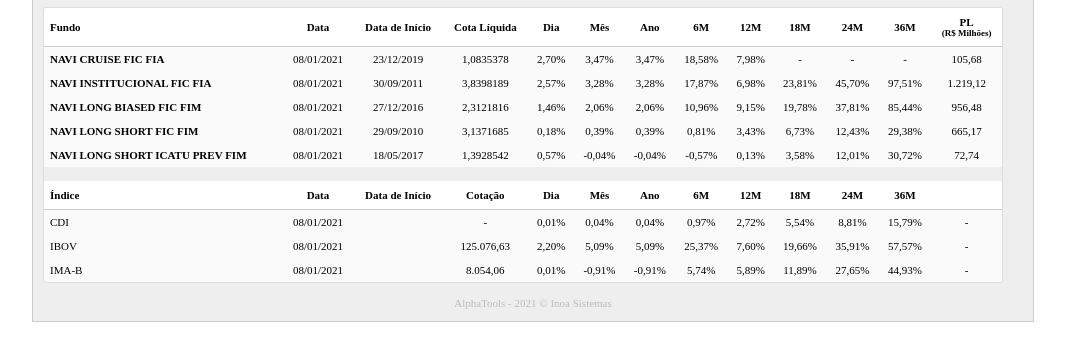
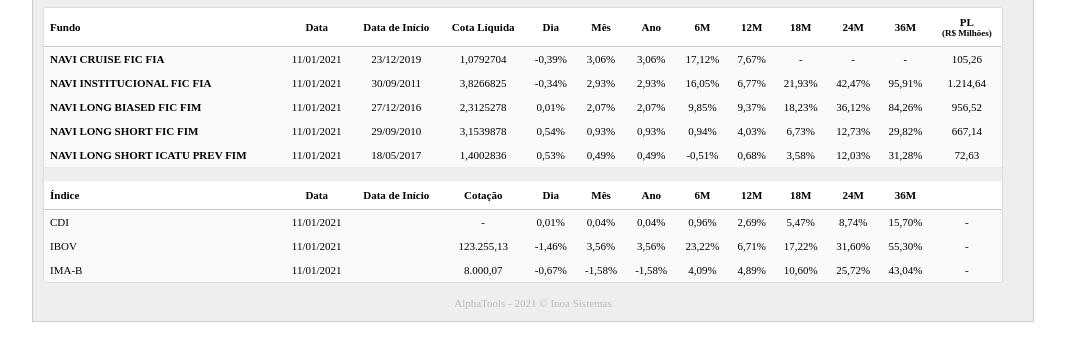
Before and after one commit to NaviCapital/navi.com.br, a plain HTML site: page views/cotas.htm in a window 1280 px wide. Shown: the part 54-414 px from the top of the page, without its empty margins (107-1172 px from the left). Drawn offline with Linux system fonts and the light colour scheme.

Commit message:
Cotas20210111

```diff
--- a/views/cotas.htm
+++ b/views/cotas.htm
@@ -71,28 +71,28 @@
 
 					<tr>
 						<td style="padding: 6px 6px; font-weight: bold;">NAVI CRUISE FIC FIA</td>
-						<td style="padding: 6px 6px; text-align: center;">08/01/2021</td>
+						<td style="padding: 6px 6px; text-align: center;">11/01/2021</td>
 						<td style="padding: 6px 6px; text-align: center;">23/12/2019</td>
 						<!-- <td style="padding: 6px 6px;">23/12/2019</td> -->
 
 
-						<td style="padding: 6px 6px; text-align: center; white-space: nowrap;">1,0835378</td>
+						<td style="padding: 6px 6px; text-align: center; white-space: nowrap;">1,0792704</td>
 
-						<td style="padding: 6px 6px; text-align: center; white-space: nowrap;" style="text-align: center; white-space: nowrap;">2,70%</td>
+						<td style="padding: 6px 6px; text-align: center; white-space: nowrap;" style="text-align: center; white-space: nowrap;">-0,39%</td>
 
-						<td style="padding: 6px 6px; text-align: center; white-space: nowrap;" style="text-align: center; white-space: nowrap;">3,47%</td>
+						<td style="padding: 6px 6px; text-align: center; white-space: nowrap;" style="text-align: center; white-space: nowrap;">3,06%</td>
 
 
-						<td style="padding: 6px 6px; text-align: center; white-space: nowrap;">3,47%</td>
+						<td style="padding: 6px 6px; text-align: center; white-space: nowrap;">3,06%</td>
 
 
 
-							<td style="padding: 6px 6px; text-align: center; white-space: nowrap;">18,58%</td>
+							<td style="padding: 6px 6px; text-align: center; white-space: nowrap;">17,12%</td>
 
 
 
 
-							<td style="padding: 6px 6px; text-align: center; white-space: nowrap;">7,98%</td>
+							<td style="padding: 6px 6px; text-align: center; white-space: nowrap;">7,67%</td>
 
 
 
@@ -110,130 +110,130 @@
 
 
 
-						<td style="padding: 6px 6px; text-align: center; white-space: nowrap;">105,68</td>
+						<td style="padding: 6px 6px; text-align: center; white-space: nowrap;">105,26</td>
 
 
-						<!--  <td style="padding: 6px 6px; text-align: center; white-space: nowrap;">3,50%</td> -->
+						<!--  <td style="padding: 6px 6px; text-align: center; white-space: nowrap;">3,49%</td> -->
 					</tr>
 
 					<tr>
 						<td style="padding: 6px 6px; font-weight: bold;">NAVI INSTITUCIONAL FIC FIA</td>
-						<td style="padding: 6px 6px; text-align: center;">08/01/2021</td>
+						<td style="padding: 6px 6px; text-align: center;">11/01/2021</td>
 						<td style="padding: 6px 6px; text-align: center;">30/09/2011</td>
 						<!-- <td style="padding: 6px 6px;">30/09/2011</td> -->
 
 
-						<td style="padding: 6px 6px; text-align: center; white-space: nowrap;">3,8398189</td>
+						<td style="padding: 6px 6px; text-align: center; white-space: nowrap;">3,8266825</td>
 
-						<td style="padding: 6px 6px; text-align: center; white-space: nowrap;" style="text-align: center; white-space: nowrap;">2,57%</td>
+						<td style="padding: 6px 6px; text-align: center; white-space: nowrap;" style="text-align: center; white-space: nowrap;">-0,34%</td>
 
-						<td style="padding: 6px 6px; text-align: center; white-space: nowrap;" style="text-align: center; white-space: nowrap;">3,28%</td>
+						<td style="padding: 6px 6px; text-align: center; white-space: nowrap;" style="text-align: center; white-space: nowrap;">2,93%</td>
 
 
-						<td style="padding: 6px 6px; text-align: center; white-space: nowrap;">3,28%</td>
+						<td style="padding: 6px 6px; text-align: center; white-space: nowrap;">2,93%</td>
 
 
 
-							<td style="padding: 6px 6px; text-align: center; white-space: nowrap;">17,87%</td>
+							<td style="padding: 6px 6px; text-align: center; white-space: nowrap;">16,05%</td>
 
 
 
 
-							<td style="padding: 6px 6px; text-align: center; white-space: nowrap;">6,98%</td>
+							<td style="padding: 6px 6px; text-align: center; white-space: nowrap;">6,77%</td>
 
 
 
 
-							<td style="padding: 6px 6px; text-align: center; white-space: nowrap;">23,81%</td>
+							<td style="padding: 6px 6px; text-align: center; white-space: nowrap;">21,93%</td>
 
 
 
-							<td style="padding: 6px 6px; text-align: center; white-space: nowrap;">45,70%</td>
+							<td style="padding: 6px 6px; text-align: center; white-space: nowrap;">42,47%</td>
 
 
 
-							<td style="padding: 6px 6px; text-align: center; white-space: nowrap;">97,51%</td>
+							<td style="padding: 6px 6px; text-align: center; white-space: nowrap;">95,91%</td>
 
 
 
 
-						<td style="padding: 6px 6px; text-align: center; white-space: nowrap;">1.219,12</td>
+						<td style="padding: 6px 6px; text-align: center; white-space: nowrap;">1.214,64</td>
 
 
-						<!--  <td style="padding: 6px 6px; text-align: center; white-space: nowrap;">40,38%</td> -->
+						<!--  <td style="padding: 6px 6px; text-align: center; white-space: nowrap;">40,27%</td> -->
 					</tr>
 
 					<tr>
 						<td style="padding: 6px 6px; font-weight: bold;">NAVI LONG BIASED FIC FIM</td>
-						<td style="padding: 6px 6px; text-align: center;">08/01/2021</td>
+						<td style="padding: 6px 6px; text-align: center;">11/01/2021</td>
 						<td style="padding: 6px 6px; text-align: center;">27/12/2016</td>
 						<!-- <td style="padding: 6px 6px;">27/12/2016</td> -->
 
 
-						<td style="padding: 6px 6px; text-align: center; white-space: nowrap;">2,3121816</td>
+						<td style="padding: 6px 6px; text-align: center; white-space: nowrap;">2,3125278</td>
 
-						<td style="padding: 6px 6px; text-align: center; white-space: nowrap;" style="text-align: center; white-space: nowrap;">1,46%</td>
+						<td style="padding: 6px 6px; text-align: center; white-space: nowrap;" style="text-align: center; white-space: nowrap;">0,01%</td>
 
-						<td style="padding: 6px 6px; text-align: center; white-space: nowrap;" style="text-align: center; white-space: nowrap;">2,06%</td>
+						<td style="padding: 6px 6px; text-align: center; white-space: nowrap;" style="text-align: center; white-space: nowrap;">2,07%</td>
 
 
-						<td style="padding: 6px 6px; text-align: center; white-space: nowrap;">2,06%</td>
+						<td style="padding: 6px 6px; text-align: center; white-space: nowrap;">2,07%</td>
 
 
 
-							<td style="padding: 6px 6px; text-align: center; white-space: nowrap;">10,96%</td>
+							<td style="padding: 6px 6px; text-align: center; white-space: nowrap;">9,85%</td>
 
 
 
 
-							<td style="padding: 6px 6px; text-align: center; white-space: nowrap;">9,15%</td>
+							<td style="padding: 6px 6px; text-align: center; white-space: nowrap;">9,37%</td>
 
 
 
 
-							<td style="padding: 6px 6px; text-align: center; white-space: nowrap;">19,78%</td>
+							<td style="padding: 6px 6px; text-align: center; white-space: nowrap;">18,23%</td>
 
 
 
-							<td style="padding: 6px 6px; text-align: center; white-space: nowrap;">37,81%</td>
+							<td style="padding: 6px 6px; text-align: center; white-space: nowrap;">36,12%</td>
 
 
 
-							<td style="padding: 6px 6px; text-align: center; white-space: nowrap;">85,44%</td>
+							<td style="padding: 6px 6px; text-align: center; white-space: nowrap;">84,26%</td>
 
 
 
 
-						<td style="padding: 6px 6px; text-align: center; white-space: nowrap;">956,48</td>
+						<td style="padding: 6px 6px; text-align: center; white-space: nowrap;">956,52</td>
 
 
-						<!--  <td style="padding: 6px 6px; text-align: center; white-space: nowrap;">31,68%</td> -->
+						<!--  <td style="padding: 6px 6px; text-align: center; white-space: nowrap;">31,71%</td> -->
 					</tr>
 
 					<tr>
 						<td style="padding: 6px 6px; font-weight: bold;">NAVI LONG SHORT FIC FIM</td>
-						<td style="padding: 6px 6px; text-align: center;">08/01/2021</td>
+						<td style="padding: 6px 6px; text-align: center;">11/01/2021</td>
 						<td style="padding: 6px 6px; text-align: center;">29/09/2010</td>
 						<!-- <td style="padding: 6px 6px;">29/09/2010</td> -->
 
 
-						<td style="padding: 6px 6px; text-align: center; white-space: nowrap;">3,1371685</td>
+						<td style="padding: 6px 6px; text-align: center; white-space: nowrap;">3,1539878</td>
 
-						<td style="padding: 6px 6px; text-align: center; white-space: nowrap;" style="text-align: center; white-space: nowrap;">0,18%</td>
+						<td style="padding: 6px 6px; text-align: center; white-space: nowrap;" style="text-align: center; white-space: nowrap;">0,54%</td>
 
-						<td style="padding: 6px 6px; text-align: center; white-space: nowrap;" style="text-align: center; white-space: nowrap;">0,39%</td>
+						<td style="padding: 6px 6px; text-align: center; white-space: nowrap;" style="text-align: center; white-space: nowrap;">0,93%</td>
 
 
-						<td style="padding: 6px 6px; text-align: center; white-space: nowrap;">0,39%</td>
+						<td style="padding: 6px 6px; text-align: center; white-space: nowrap;">0,93%</td>
 
 
 
-							<td style="padding: 6px 6px; text-align: center; white-space: nowrap;">0,81%</td>
+							<td style="padding: 6px 6px; text-align: center; white-space: nowrap;">0,94%</td>
 
 
 
 
-							<td style="padding: 6px 6px; text-align: center; white-space: nowrap;">3,43%</td>
+							<td style="padding: 6px 6px; text-align: center; white-space: nowrap;">4,03%</td>
 
 
 
@@ -242,45 +242,45 @@
 
 
 
-							<td style="padding: 6px 6px; text-align: center; white-space: nowrap;">12,43%</td>
+							<td style="padding: 6px 6px; text-align: center; white-space: nowrap;">12,73%</td>
 
 
 
-							<td style="padding: 6px 6px; text-align: center; white-space: nowrap;">29,38%</td>
+							<td style="padding: 6px 6px; text-align: center; white-space: nowrap;">29,82%</td>
 
 
 
 
-						<td style="padding: 6px 6px; text-align: center; white-space: nowrap;">665,17</td>
+						<td style="padding: 6px 6px; text-align: center; white-space: nowrap;">667,14</td>
 
 
-						<!--  <td style="padding: 6px 6px; text-align: center; white-space: nowrap;">22,03%</td> -->
+						<!--  <td style="padding: 6px 6px; text-align: center; white-space: nowrap;">22,12%</td> -->
 					</tr>
 
 					<tr>
 						<td style="padding: 6px 6px; font-weight: bold;">NAVI LONG SHORT ICATU PREV FIM</td>
-						<td style="padding: 6px 6px; text-align: center;">08/01/2021</td>
+						<td style="padding: 6px 6px; text-align: center;">11/01/2021</td>
 						<td style="padding: 6px 6px; text-align: center;">18/05/2017</td>
 						<!-- <td style="padding: 6px 6px;">18/05/2017</td> -->
 
 
-						<td style="padding: 6px 6px; text-align: center; white-space: nowrap;">1,3928542</td>
+						<td style="padding: 6px 6px; text-align: center; white-space: nowrap;">1,4002836</td>
 
-						<td style="padding: 6px 6px; text-align: center; white-space: nowrap;" style="text-align: center; white-space: nowrap;">0,57%</td>
+						<td style="padding: 6px 6px; text-align: center; white-space: nowrap;" style="text-align: center; white-space: nowrap;">0,53%</td>
 
-						<td style="padding: 6px 6px; text-align: center; white-space: nowrap;" style="text-align: center; white-space: nowrap;">-0,04%</td>
+						<td style="padding: 6px 6px; text-align: center; white-space: nowrap;" style="text-align: center; white-space: nowrap;">0,49%</td>
 
 
-						<td style="padding: 6px 6px; text-align: center; white-space: nowrap;">-0,04%</td>
+						<td style="padding: 6px 6px; text-align: center; white-space: nowrap;">0,49%</td>
 
 
 
-							<td style="padding: 6px 6px; text-align: center; white-space: nowrap;">-0,57%</td>
+							<td style="padding: 6px 6px; text-align: center; white-space: nowrap;">-0,51%</td>
 
 
 
 
-							<td style="padding: 6px 6px; text-align: center; white-space: nowrap;">0,13%</td>
+							<td style="padding: 6px 6px; text-align: center; white-space: nowrap;">0,68%</td>
 
 
 
@@ -289,16 +289,16 @@
 
 
 
-							<td style="padding: 6px 6px; text-align: center; white-space: nowrap;">12,01%</td>
+							<td style="padding: 6px 6px; text-align: center; white-space: nowrap;">12,03%</td>
 
 
 
-							<td style="padding: 6px 6px; text-align: center; white-space: nowrap;">30,72%</td>
+							<td style="padding: 6px 6px; text-align: center; white-space: nowrap;">31,28%</td>
 
 
 
 
-						<td style="padding: 6px 6px; text-align: center; white-space: nowrap;">72,74</td>
+						<td style="padding: 6px 6px; text-align: center; white-space: nowrap;">72,63</td>
 
 
 						<!--  <td style="padding: 6px 6px; text-align: center; white-space: nowrap;">2,41%</td> -->
@@ -394,7 +394,7 @@
 
 					<tr>
 						<td style="padding: 6px 6px;">CDI</td>
-						<td style="padding: 6px 6px; text-align: center;">08/01/2021</td>
+						<td style="padding: 6px 6px; text-align: center;">11/01/2021</td>
 
 						<td style="padding: 6px 6px; text-align: center;"></td>
 
@@ -403,19 +403,19 @@
 						<td style="padding: 6px 6px; text-align: center; white-space: nowrap;">0,04%</td>
 						<td style="padding: 6px 6px; text-align: center; white-space: nowrap;">0,04%</td>
 
-							<td style="padding: 6px 6px; text-align: center; white-space: nowrap;">0,97%</td>
+							<td style="padding: 6px 6px; text-align: center; white-space: nowrap;">0,96%</td>
 
 
-							<td style="padding: 6px 6px; text-align: center; white-space: nowrap;">2,72%</td>
+							<td style="padding: 6px 6px; text-align: center; white-space: nowrap;">2,69%</td>
 
 
-							<td style="padding: 6px 6px; text-align: center; white-space: nowrap;">5,54%</td>
+							<td style="padding: 6px 6px; text-align: center; white-space: nowrap;">5,47%</td>
 
 
-							<td style="padding: 6px 6px; text-align: center; white-space: nowrap;">8,81%</td>
+							<td style="padding: 6px 6px; text-align: center; white-space: nowrap;">8,74%</td>
 
 
-							<td style="padding: 6px 6px; text-align: center; white-space: nowrap;">15,79%</td>
+							<td style="padding: 6px 6px; text-align: center; white-space: nowrap;">15,70%</td>
 
 
 
@@ -426,28 +426,28 @@
 
 					<tr>
 						<td style="padding: 6px 6px;">IBOV</td>
-						<td style="padding: 6px 6px; text-align: center;">08/01/2021</td>
+						<td style="padding: 6px 6px; text-align: center;">11/01/2021</td>
 
 						<td style="padding: 6px 6px; text-align: center;"></td>
 
-						<td style="padding: 6px 6px; text-align: center; white-space: nowrap;">125.076,63</td>
-						<td style="padding: 6px 6px; text-align: center; white-space: nowrap;">2,20%</td>
-						<td style="padding: 6px 6px; text-align: center; white-space: nowrap;">5,09%</td>
-						<td style="padding: 6px 6px; text-align: center; white-space: nowrap;">5,09%</td>
+						<td style="padding: 6px 6px; text-align: center; white-space: nowrap;">123.255,13</td>
+						<td style="padding: 6px 6px; text-align: center; white-space: nowrap;">-1,46%</td>
+						<td style="padding: 6px 6px; text-align: center; white-space: nowrap;">3,56%</td>
+						<td style="padding: 6px 6px; text-align: center; white-space: nowrap;">3,56%</td>
 
-							<td style="padding: 6px 6px; text-align: center; white-space: nowrap;">25,37%</td>
+							<td style="padding: 6px 6px; text-align: center; white-space: nowrap;">23,22%</td>
 
 
-							<td style="padding: 6px 6px; text-align: center; white-space: nowrap;">7,60%</td>
+							<td style="padding: 6px 6px; text-align: center; white-space: nowrap;">6,71%</td>
 
 
-							<td style="padding: 6px 6px; text-align: center; white-space: nowrap;">19,66%</td>
+							<td style="padding: 6px 6px; text-align: center; white-space: nowrap;">17,22%</td>
 
 
-							<td style="padding: 6px 6px; text-align: center; white-space: nowrap;">35,91%</td>
+							<td style="padding: 6px 6px; text-align: center; white-space: nowrap;">31,60%</td>
 
 
-							<td style="padding: 6px 6px; text-align: center; white-space: nowrap;">57,57%</td>
+							<td style="padding: 6px 6px; text-align: center; white-space: nowrap;">55,30%</td>
 
 
 
@@ -458,28 +458,28 @@
 
 					<tr>
 						<td style="padding: 6px 6px;">IMA-B</td>
-						<td style="padding: 6px 6px; text-align: center;">08/01/2021</td>
+						<td style="padding: 6px 6px; text-align: center;">11/01/2021</td>
 
 						<td style="padding: 6px 6px; text-align: center;"></td>
 
-						<td style="padding: 6px 6px; text-align: center; white-space: nowrap;">8.054,06</td>
-						<td style="padding: 6px 6px; text-align: center; white-space: nowrap;">0,01%</td>
-						<td style="padding: 6px 6px; text-align: center; white-space: nowrap;">-0,91%</td>
-						<td style="padding: 6px 6px; text-align: center; white-space: nowrap;">-0,91%</td>
+						<td style="padding: 6px 6px; text-align: center; white-space: nowrap;">8.000,07</td>
+						<td style="padding: 6px 6px; text-align: center; white-space: nowrap;">-0,67%</td>
+						<td style="padding: 6px 6px; text-align: center; white-space: nowrap;">-1,58%</td>
+						<td style="padding: 6px 6px; text-align: center; white-space: nowrap;">-1,58%</td>
 
-							<td style="padding: 6px 6px; text-align: center; white-space: nowrap;">5,74%</td>
+							<td style="padding: 6px 6px; text-align: center; white-space: nowrap;">4,09%</td>
 
 
-							<td style="padding: 6px 6px; text-align: center; white-space: nowrap;">5,89%</td>
+							<td style="padding: 6px 6px; text-align: center; white-space: nowrap;">4,89%</td>
 
 
-							<td style="padding: 6px 6px; text-align: center; white-space: nowrap;">11,89%</td>
+							<td style="padding: 6px 6px; text-align: center; white-space: nowrap;">10,60%</td>
 
 
-							<td style="padding: 6px 6px; text-align: center; white-space: nowrap;">27,65%</td>
+							<td style="padding: 6px 6px; text-align: center; white-space: nowrap;">25,72%</td>
 
 
-							<td style="padding: 6px 6px; text-align: center; white-space: nowrap;">44,93%</td>
+							<td style="padding: 6px 6px; text-align: center; white-space: nowrap;">43,04%</td>
 
 
 
```
